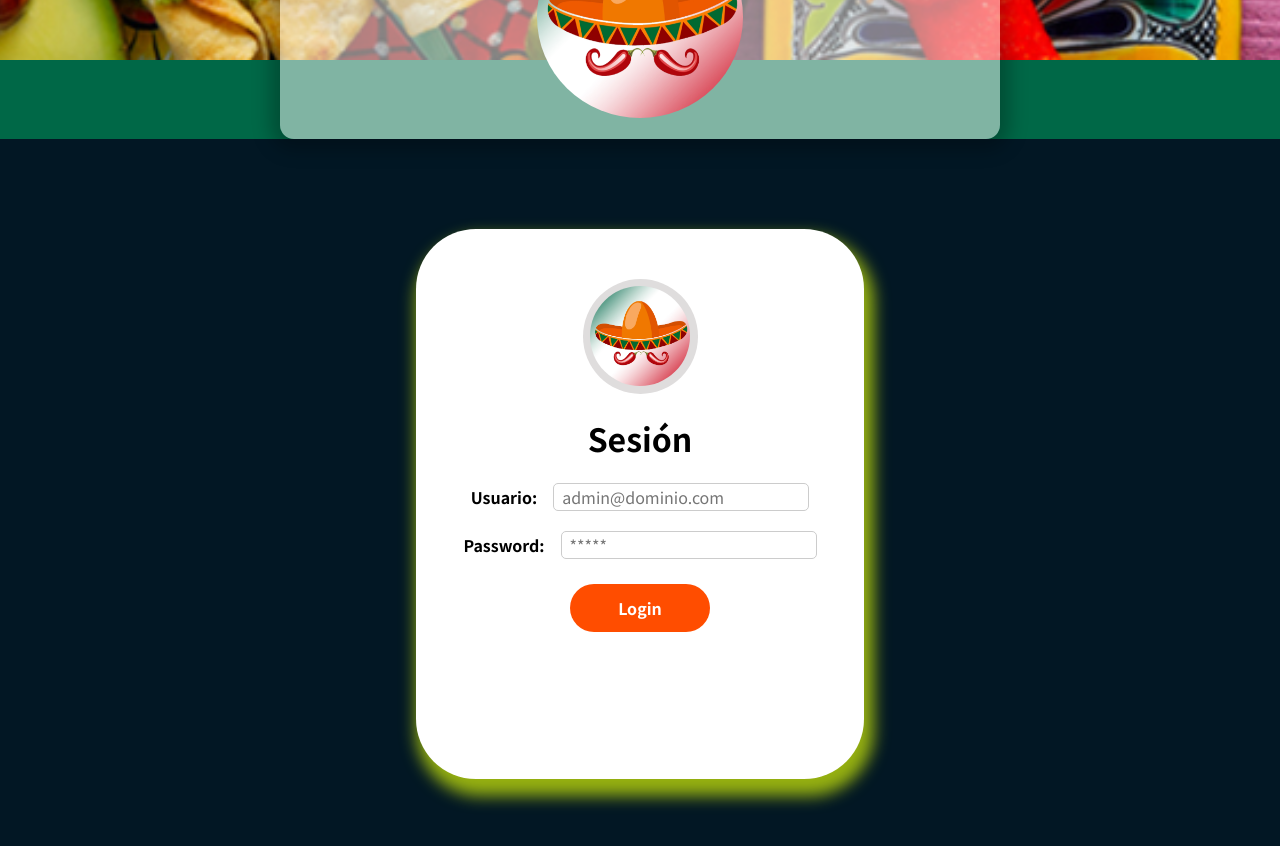
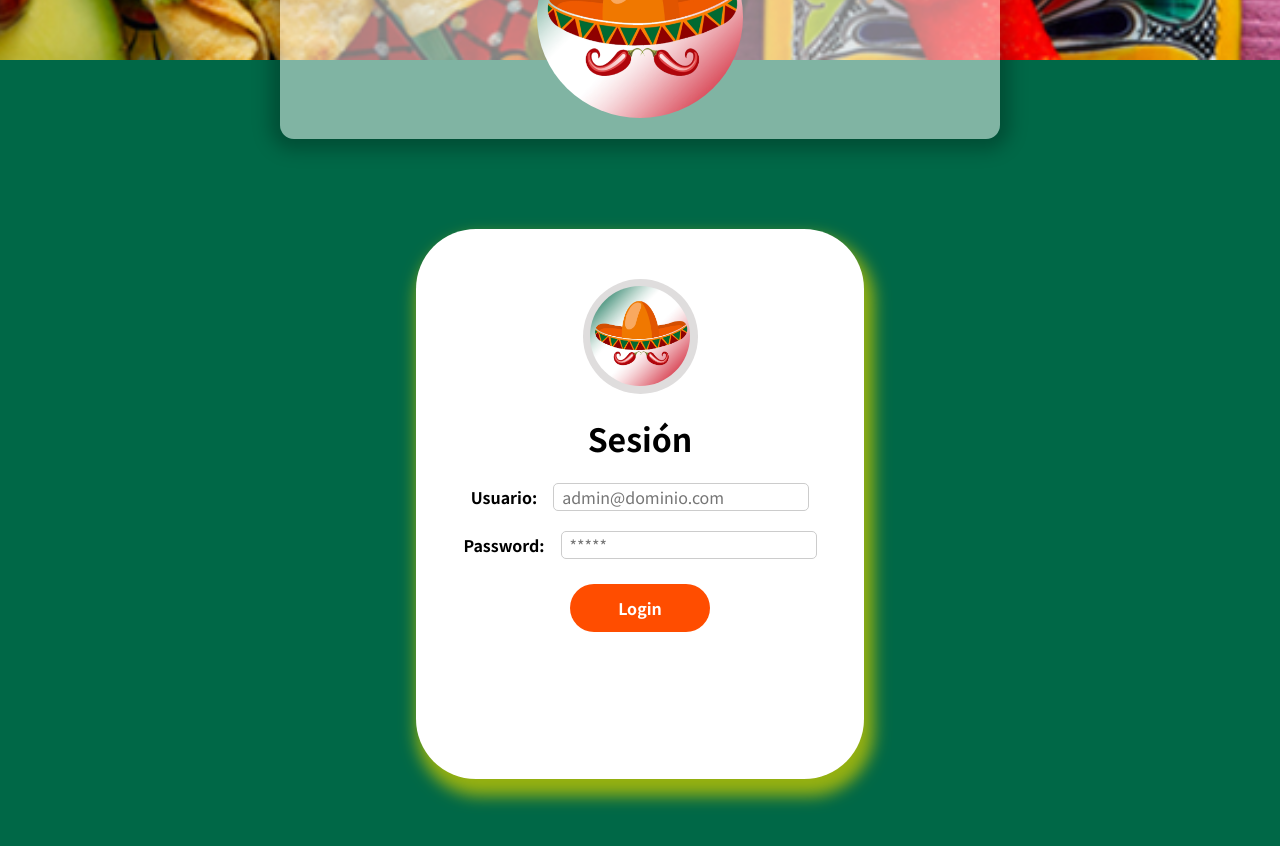
Before and after one commit to GIRiveraM/unirreact, a React (Vite) app: page /login in a window 1280 px wide. Shown: the part 340-1186 px from the top of the page. Built offline with nearby package versions, Linux system fonts and the light colour scheme; a web font is replaced by a local one.

Commit message:
pruebas del login

```diff
--- a/src/Components/Login/Login.module.css
+++ b/src/Components/Login/Login.module.css
@@ -4,7 +4,7 @@
   display: flex;
   padding-top: 90px;
   padding-bottom: 90px;
-  background-color: #021724;
+  background-color: #006847;
 }
 .sub-main {
   display: flex;
```
